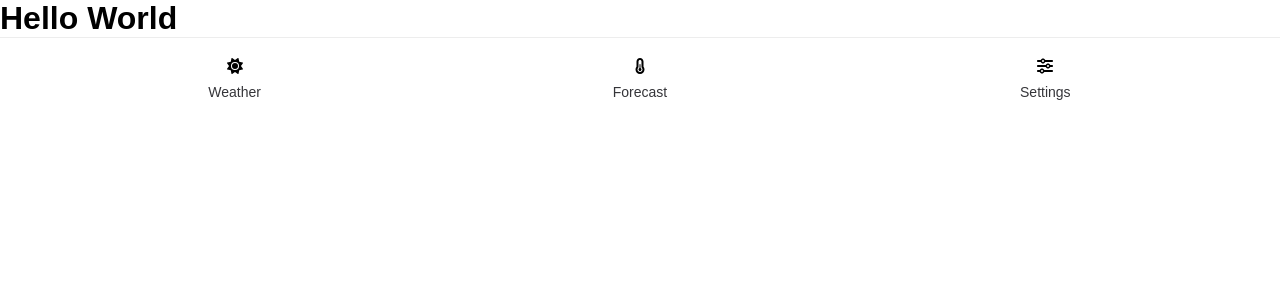
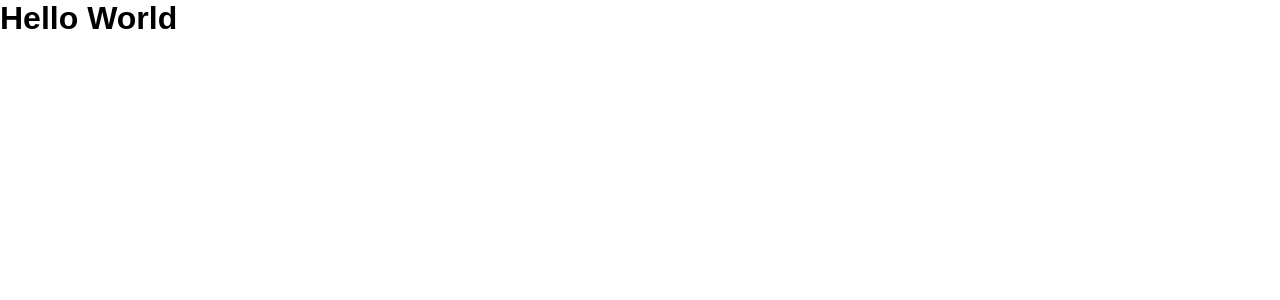
Before and after one commit to salvadorperezm/vue-weather-app, a Vue app: page / in a window 1280 px wide. Shown: the top 300 px of the page. Built offline with nearby package versions, Linux system fonts and the light colour scheme.

Commit message:
removing footer from App.vue

```diff
--- a/src/App.vue
+++ b/src/App.vue
@@ -1,15 +1,9 @@
 <template>
   <h1>Hello World</h1>
-  <the-footer />
 </template>
 
 <script>
-import TheFooter from './components/TheFooter.vue';
-export default {
-  components: {
-    'the-footer': TheFooter
-  }
-}
+
 </script>
 
 <style scoped></style>
```
